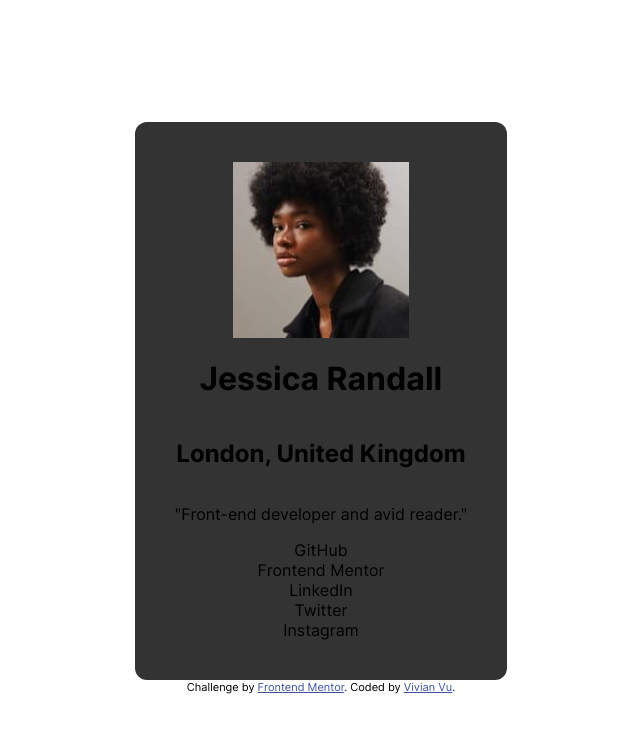
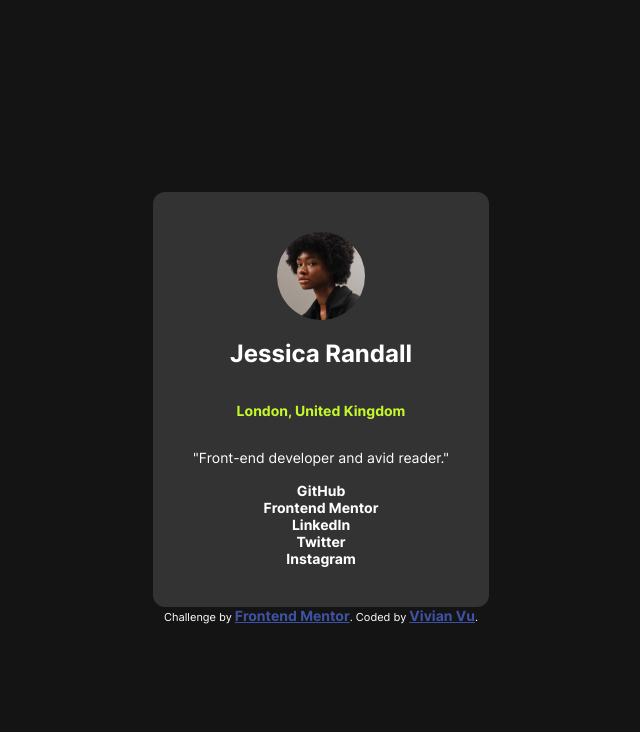
Before and after one commit to viveevu11/social-links-profile, a plain HTML site: page index.html in a window 1280 px wide. Shown: the whole page, without its empty margins (319-959 px from the left). Drawn offline with Linux system fonts and the light colour scheme.

Commit message:
Add typography rules

```diff
--- a/index.html
+++ b/index.html
@@ -47,6 +47,37 @@
       body {
         min-height: 100vh;
         font-family: "Inter";
+        color: white;
+        background-color: hsl(0, 0%, 8%);
+      }
+      img {
+        width: 5.5rem;
+        height: 5.5rem;
+        border-radius: 50%;
+      }
+      h1,
+      h2,
+      p {
+        line-height: 150%;
+      }
+      h1 {
+        font-size: 1.5rem;
+        font-weight: 700;
+      }
+      h2,
+      p,
+      a {
+        font-size: 0.875rem;
+      }
+      h2 {
+        font-weight: 700;
+        color: hsl(75, 94%, 57%);
+      }
+      p {
+        font-weight: 400;
+      }
+      a {
+        font-weight: 700;
       }
     </style>
   </head>
```
